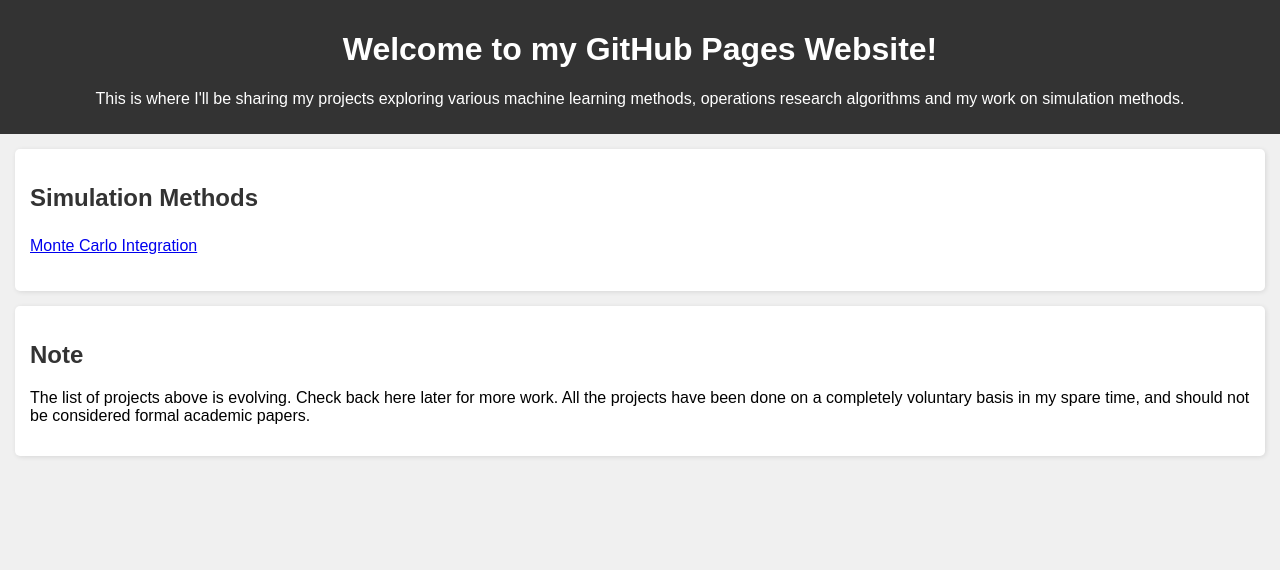
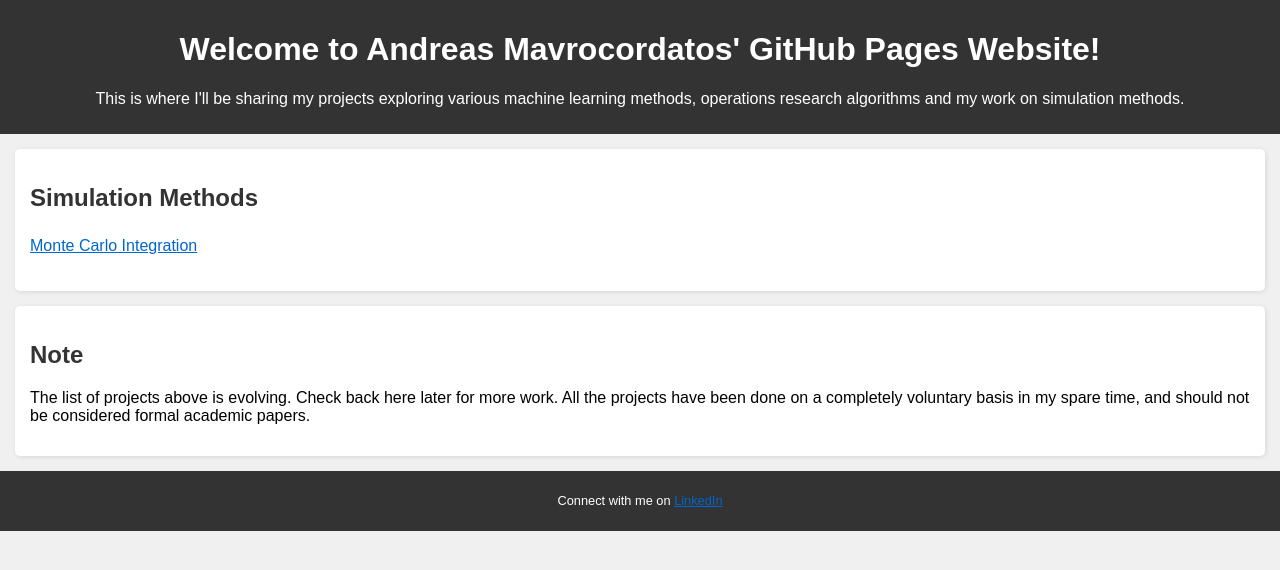
Before and after one commit to andreasmavro/andreasmavro.github.io, a plain HTML site: page index.html in a window 1280 px wide. Drawn offline with Linux system fonts and the light colour scheme.

Commit message:
Update index.html
Update html file

```diff
--- a/index.html
+++ b/index.html
@@ -35,18 +35,28 @@
         li {
             padding: 5px 0;
         }
+        footer {
+            text-align: center;
+            padding: 10px;
+            background-color: #333;
+            color: #fff;
+            font-size: 0.8em;
+        }
+        a {
+            color: #0066cc;
+        }
     </style>
 </head>
 <body>
     <header>
-        <h1>Welcome to my GitHub Pages Website!</h1>
+        <h1>Welcome to Andreas Mavrocordatos' GitHub Pages Website!</h1>
         <p>This is where I'll be sharing my projects exploring various machine learning methods, operations research algorithms and my work on simulation methods.</p>
     </header>
     <main>
         <section>
             <h2>Simulation Methods</h2>
             <ul>
-                <li><a href="Monte Carlo Integration.html">Monte Carlo Integration</a></li>
+                <li><a href="Monte Carlo Integration.html" target="_blank">Monte Carlo Integration</a></li>
             </ul>
         </section>
         <section>
@@ -54,5 +64,8 @@
             <p>The list of projects above is evolving. Check back here later for more work. All the projects have been done on a completely voluntary basis in my spare time, and should not be considered formal academic papers.</p>
         </section>
     </main>
+    <footer>
+        <p>Connect with me on <a href="https://www.linkedin.com/in/andreasmavrocordatos/" target="_blank">LinkedIn</a></p>
+    </footer>
 </body>
 </html>
```
